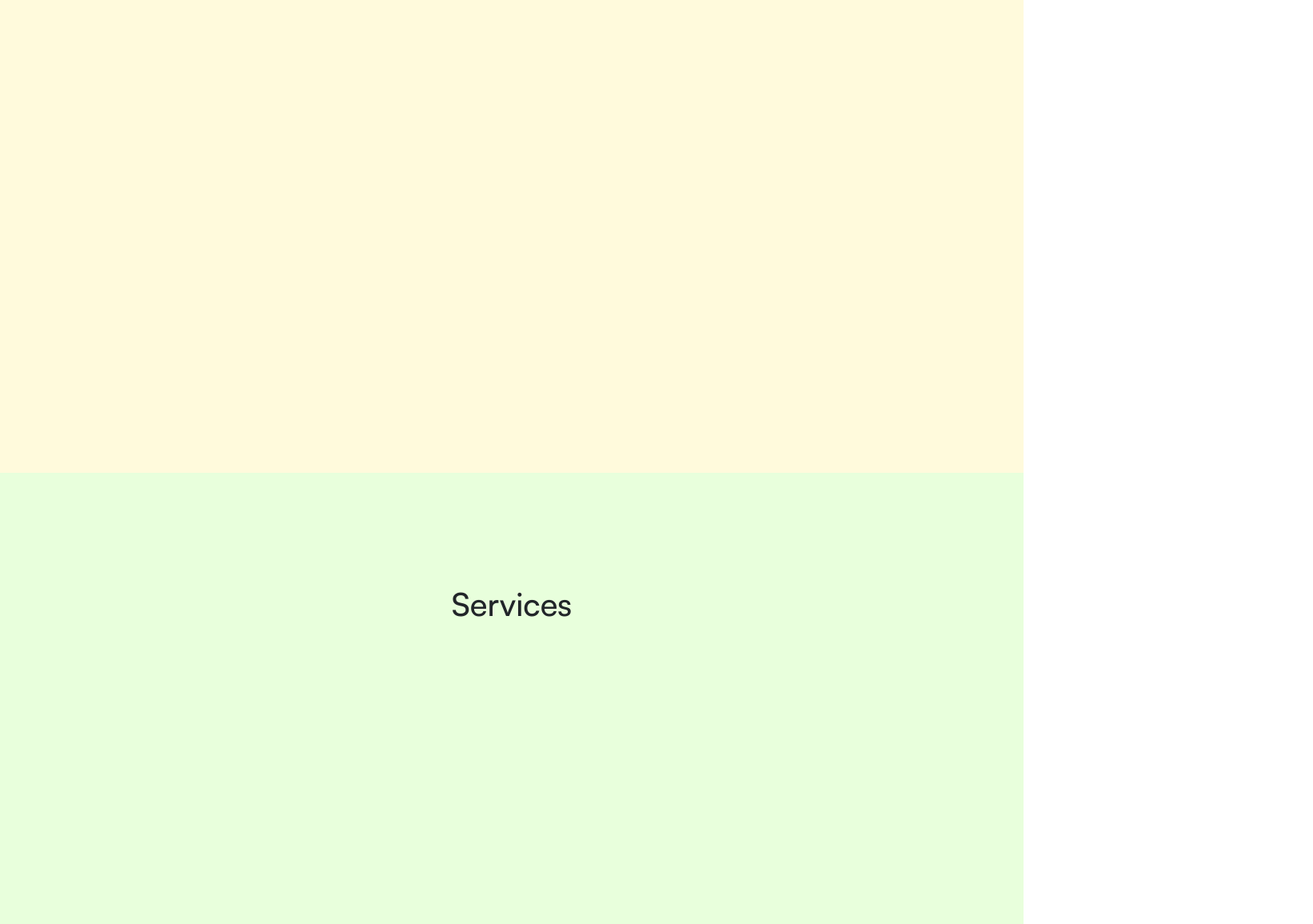
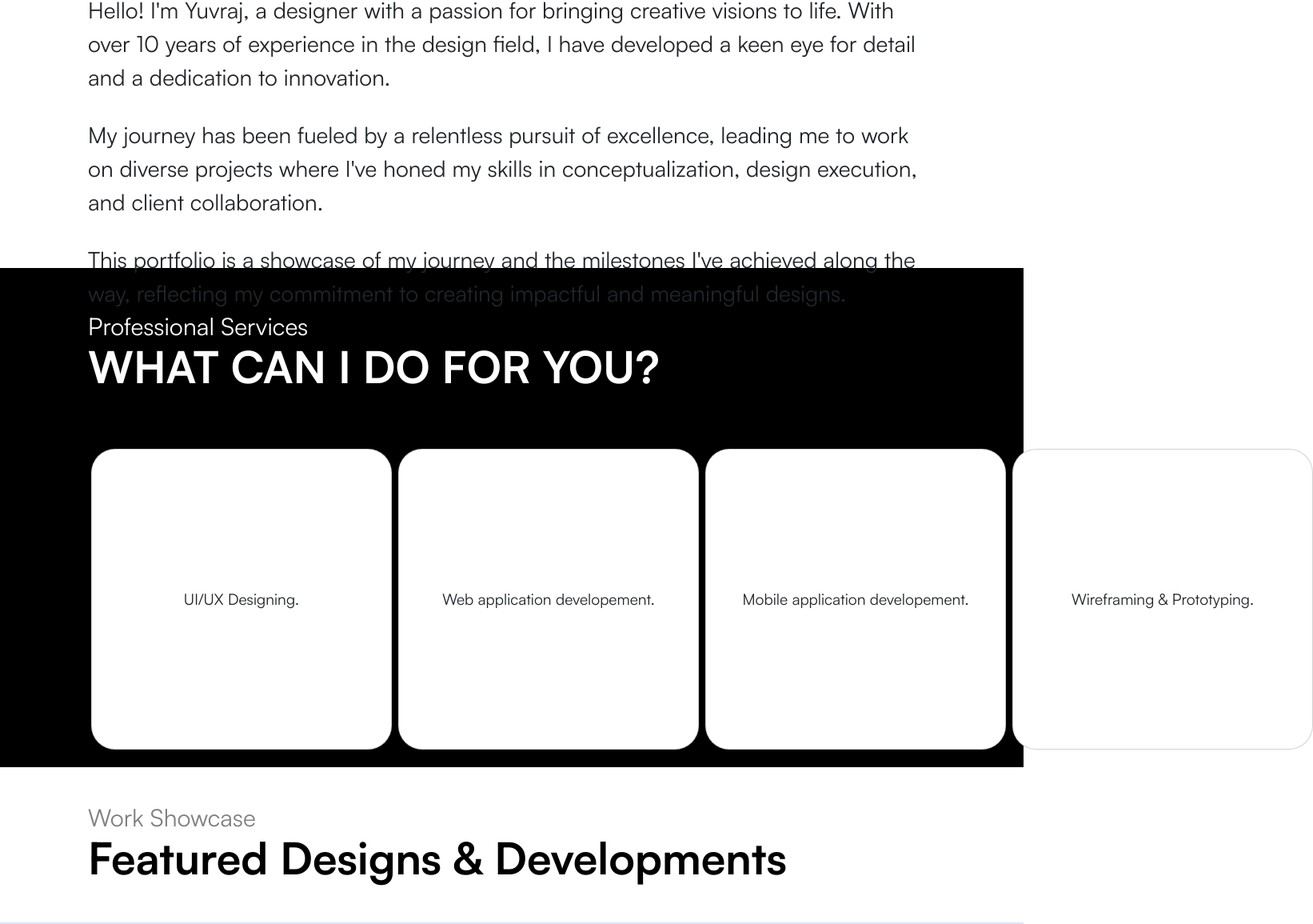
Before and after one commit to Yuvraj-Lolage/Yuvraj-portfolio, a React (Create React App) app: page / in a window 1280 px wide. Shown: the part 849-2004 px from the top of the page at 80% size, 1642 px wide, since content can reach past the window. Built offline with nearby package versions, Linux system fonts and the light colour scheme.

Commit message:
added professional services functionality

```diff
--- /dev/null
+++ b/src/components/AboutUs/aboutus.css
@@ -0,0 +1,16 @@
+#sub-title-text{
+    color: gray;
+    font-size: 30px;
+}
+
+#title-text{
+    font-size: 55px;
+    font-weight: bold;
+    margin-top: -5px;
+}
+
+#aboutus-desc p{
+    font-size: 28px;
+    padding: 7px 0 7px 0;
+    text-justify:inter-word;
+}
--- /dev/null
+++ b/src/components/AboutUs/aboutus.js
@@ -0,0 +1,25 @@
+import React from "react";
+import { Link } from "react-scroll";
+import { useState } from "react";
+import "bootstrap/dist/css/bootstrap.min.css";
+import "bootstrap/dist/js/bootstrap.bundle.min.js";
+import "../AboutUs/aboutus.css";
+
+const AboutUs = () => {
+    return (
+        <>
+            <section className="about-section">
+                <span id="sub-title-text">Who am I</span>
+                <h1 id="title-text">ABOUT ME</h1>
+
+                <section id="aboutus-desc">
+                    <p className="text-justify">Hello! I'm Yuvraj, a designer with a passion for bringing creative visions to life. With over 10 years of experience in the design field, I have developed a keen eye for detail and a dedication to innovation.</p>
+                    <p className="text-justify">My journey has been fueled by a relentless pursuit of excellence, leading me to work on diverse projects where I've honed my skills in conceptualization, design execution, and client collaboration.</p>
+                    <p className="text-justify">This portfolio is a showcase of my journey and the milestones I've achieved along the way, reflecting my commitment to creating impactful and meaningful designs.</p>
+                </section>
+            </section>
+        </>
+    )
+}
+
+export default AboutUs;
--- /dev/null
+++ b/src/components/ProfessionalServices/services.css
@@ -0,0 +1,33 @@
+.services-section{
+    margin: 0 110px 0 110px;
+    padding-top: 50px;
+}
+
+.services-section #sub-title-text{
+    color: white;
+    font-size: 30px;
+}
+
+.services-section #title-text{
+    color: white;
+    font-size: 55px;
+    font-weight: bold;
+    margin-top: -5px;
+}
+
+#card-deck{
+    height: 500px;
+    /* background-color: rgba(255, 255, 255, 0.394); */
+    display: flex;
+    justify-content: space-between;
+    align-items: center;
+}
+
+#card-deck .card{
+    min-height: 376px;
+    min-width: 376px;
+    border-radius: 30px;
+    display: grid;
+    place-items: center;
+    font-size: larger;
+}
--- /dev/null
+++ b/src/components/ProfessionalServices/services.js
@@ -0,0 +1,38 @@
+import React from "react";
+import "bootstrap/dist/css/bootstrap.min.css";
+import "bootstrap/dist/js/bootstrap.bundle.min.js";
+import "../ProfessionalServices/services.css";
+
+const Services = () => {
+    return (
+        <section className="services-section" >
+            <span id="sub-title-text">Professional Services</span>
+            <h1 id="title-text">WHAT CAN I DO FOR YOU?</h1>
+
+            <section id="card-deck">
+                <div class="card m-1">
+                    <div class="card-body">
+                        UI/UX Designing.
+                    </div>
+                </div>
+                <div class="card m-1">
+                    <div class="card-body">
+                        Web application developement.
+                    </div>
+                </div>
+                <div class="card m-1">
+                    <div class="card-body">
+                        Mobile application developement.
+                    </div>
+                </div>
+                <div class="card m-1">
+                    <div class="card-body">
+                        Wireframing & Prototyping.
+                    </div>
+                </div>
+            </section>
+        </section>
+    )
+}
+
+export default Services;
--- a/src/components/TextAnimation.css
+++ b/src/components/TextAnimation/TextAnimation.css
@@ -1,6 +1,6 @@
 @font-face {
   font-family: 'animationFont';
-  src: url('../assets/fonts/MicrosoftTaiLeBold.ttf');
+  src: url('../../assets/fonts/MicrosoftTaiLeBold.ttf');
 }
 
 @keyframes slideDown {
--- /dev/null
+++ b/src/components/WorkShowcase/projects.css
@@ -0,0 +1,11 @@
+.projects-section #sub-title-text{
+    color: gray;
+    font-size: 30px;
+}
+
+.projects-section #title-text{
+    color: black;
+    font-size: 55px;
+    font-weight: bold;
+    margin-top: -5px;
+}
--- /dev/null
+++ b/src/components/WorkShowcase/projects.js
@@ -0,0 +1,15 @@
+import React from 'react'
+import '../WorkShowcase/projects.css';
+import 'bootstrap/dist/css/bootstrap.min.css';
+import 'bootstrap/dist/js/bootstrap.bundle.min.js';
+
+export const Projects = () => {
+    return (
+        <>
+            <section className="projects-section">
+                <span id="sub-title-text">Work Showcase</span>
+                <h1 id="title-text">Featured Designs & Developments</h1>
+            </section>
+        </>
+    );
+}
--- a/src/pages/Homepage/portfolio_page.css
+++ b/src/pages/Homepage/portfolio_page.css
@@ -5,20 +5,19 @@
 }
 
 #aboutme {
-    height: 90vh;
-    background-color: rgba(255, 217, 0, 0.137);
+    margin: 0 110px 0 110px;
+    height: 58vh;
 }
 
 #services {
-    padding-top: 140px;
-    height: 90vh;
-    background-color: rgba(89, 255, 0, 0.137);
+    height: 78vh;
+    background-color: rgb(0, 0, 0);
 }
 
 #projects {
-    padding-top: 140px;
-    height: 90vh;
-    background-color: rgba(0, 255, 225, 0.137);
+    padding: 40px 0 40px 0;
+    margin: 0px 110px 0 110px;
+    height: max-content;
 }
 
 #experience {
--- a/src/pages/Homepage/portfolio_page.js
+++ b/src/pages/Homepage/portfolio_page.js
@@ -3,7 +3,10 @@ import { Link } from 'react-scroll';
 import '../Homepage/portfolio_page.css';
 import 'bootstrap/dist/css/bootstrap.min.css';
 import 'bootstrap/dist/js/bootstrap.bundle.min.js';
-import TextAnimation from '../../components/textAnimation';
+import TextAnimation from '../../components/TextAnimation/textAnimation';
+import AboutUs from '../../components/AboutUs/aboutus';
+import Services from '../../components/ProfessionalServices/services';
+import { Projects } from '../../components/WorkShowcase/projects';
 const Homepage = () => {
     return (<>
 
@@ -26,13 +29,13 @@ const Homepage = () => {
 
         </section>
         <section id="aboutme">
-            <h1 className='subtitle-text'>Who I am</h1>
+            <AboutUs/>
         </section>
         <section id="services">
-            <h1 className='center-text'>Services</h1>
+            <Services/>
         </section>
         <section id="projects">
-            <h1 className='center-text'>Projects</h1>
+            <Projects/>
         </section>
         <section id="experience">
             <h1 className='center-text'>experience</h1>
```
Also changed, not shown: src/components/TextAnimation/textAnimation.js (renamed from src/components/textAnimation.js).
